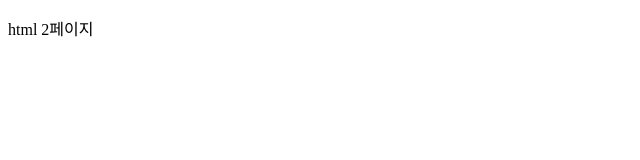
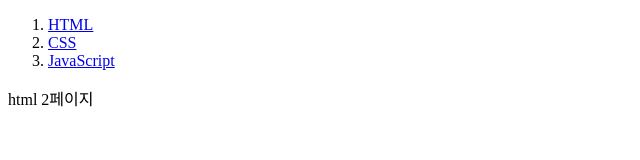
Before and after one commit to JFwan-enjoy/web1, a plain HTML site: page 2.html in a window 1280 px wide. Shown: the whole page, without its empty margins (0-640 px from the left). Drawn offline with Linux system fonts and the light colour scheme.

Commit message:
Hi
Hello

```diff
--- a/2.html
+++ b/2.html
@@ -5,6 +5,11 @@
     <title>2</title>
   </head>
   <body>
+    <ol>
+      <li><a href="1.html">HTML</a></li>
+      <li><a href="2.html">CSS</a></li>
+      <li><a href="3.html">JavaScript</a></li>
+    </ol>
     <p>html 2페이지</p>
   </body>
 </html>
```
Also changed, not shown: 3.html (+5 -0 lines).
